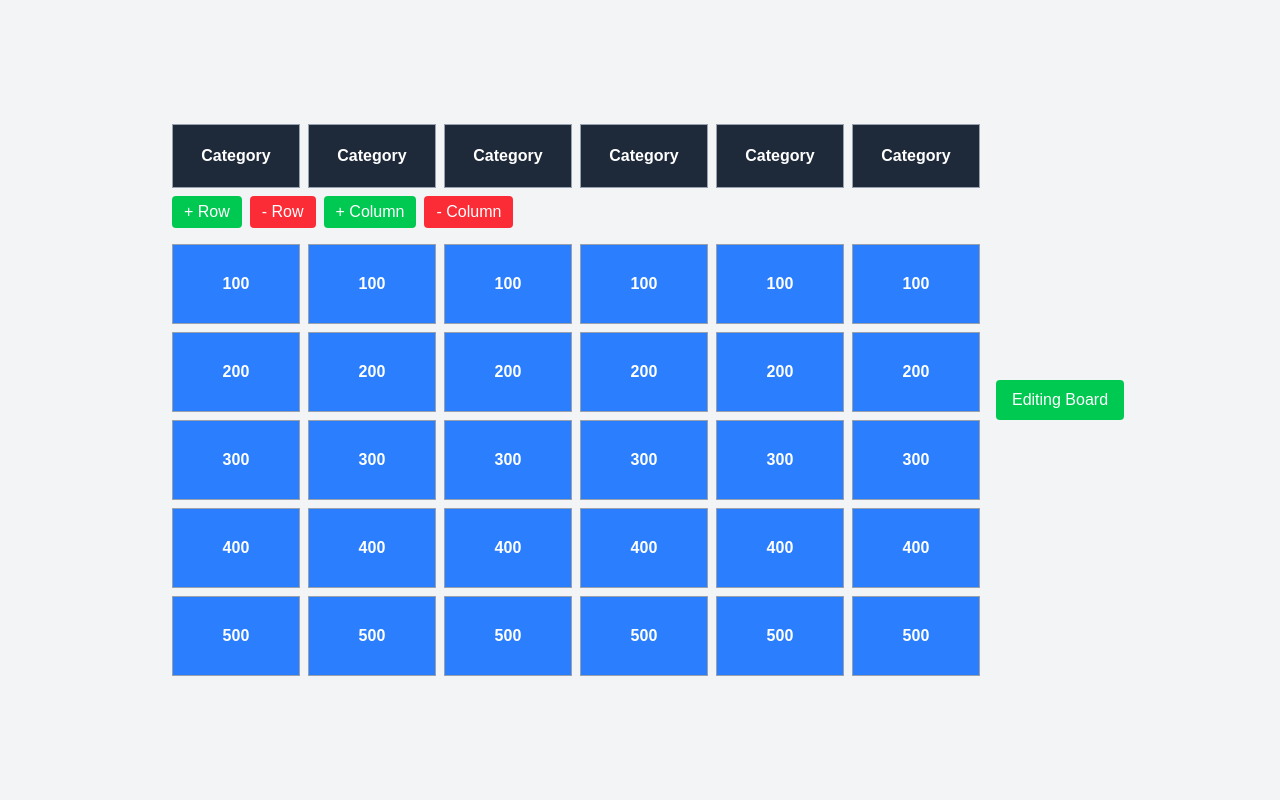
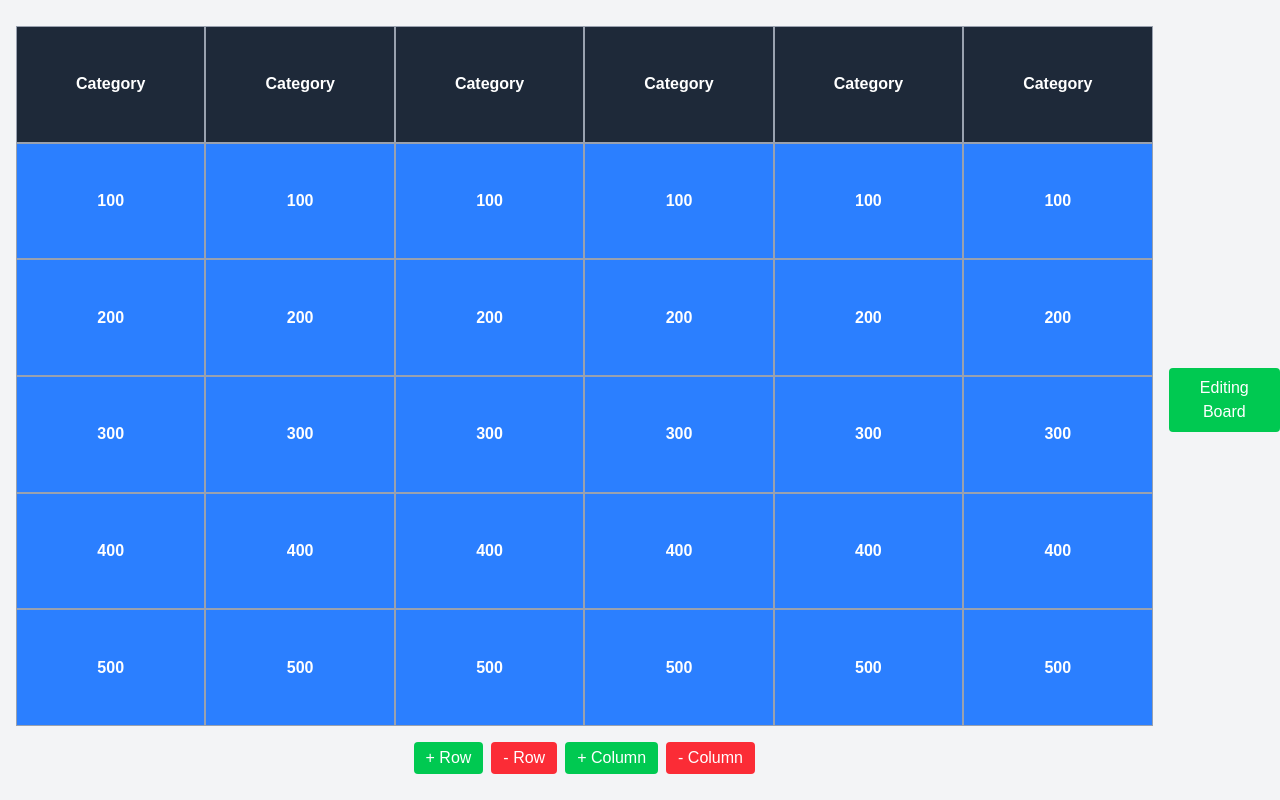
Before and after one commit to RyanLeungTsu/jeopardy, a Next.js app: page / in a window 1280 px wide. Both pictures are taken after a click on the button "Play Mode". Built offline with nearby package versions, Linux system fonts and the light colour scheme.

Commit message:
changed font sizes to be larger and stored them in a variable of DefaultFontSize. Added categories and made them editable. (need to make content wrap inside). Tweaked the editor ui to close on clicking outside of the ui.

```diff
--- a/src/components/EditorUI.tsx
+++ b/src/components/EditorUI.tsx
@@ -1,6 +1,6 @@
 "use client";
 import React, { useState } from "react";
-import { JeopardyCell, useBoardStore, Slide } from "../store/editorStore";
+import { JeopardyCell, useBoardStore, Slide, DefaultFontSize } from "../store/editorStore";
 import MediaUploader from "./MediaUploader";
 import SlideCanvas from "./SlideCanvas";
 
@@ -12,7 +12,16 @@ interface EditorUIProps {
 const EditorUI: React.FC<EditorUIProps> = ({ cell, close }) => {
   const updateCell = useBoardStore((state) => state.updateCell);
 
-  const [slides, setSlides] = useState<Slide[]>(cell.slides);
+const [slides, setSlides] = useState<Slide[]>(
+  cell.slides.map((slide) => ({
+    ...slide,
+    elements: slide.elements.map((el) => ({
+      ...el,
+      fontSize: el.fontSize ?? DefaultFontSize,
+      content: el.content ?? "",
+    })),
+  })),
+);
 
   const [mediaTarget, setMediaTarget] = useState<number | null>(null);
 
@@ -36,6 +45,7 @@ const EditorUI: React.FC<EditorUIProps> = ({ cell, close }) => {
             y: 20,
             width: 200,
             height: 200,
+            fontSize: DefaultFontSize,
           },
         ],
       },
@@ -90,13 +100,22 @@ const EditorUI: React.FC<EditorUIProps> = ({ cell, close }) => {
   };
 
   const save = () => {
-    updateCell({ ...cell, slides });
+  updateCell({
+    ...cell,
+    slides: slides.map(slide => ({
+      ...slide,
+      elements: slide.elements.map(el => ({
+        ...el,
+        fontSize: el.fontSize ?? DefaultFontSize,
+      })),
+    })),
+  });
   close();
 };
 
   return (
-    <div className="fixed inset-0 bg-black bg-opacity-50 flex items-center justify-center z-50">
-      <div className="bg-white p-4 rounded w-[90vw] h-[85vh] max-w-[1400px] overflow-y-auto">
+    <div className="fixed inset-0 bg-black bg-opacity-50 flex items-center justify-center z-50" onClick={close}>
+      <div className="bg-white p-4 rounded w-[90vw] h-[85vh] max-w-[60vw] overflow-y-auto" onClick={(e) => e.stopPropagation()}>
         <h2 className="font-bold mb-2 text-black">
           Edit Cell ({cell.row + 1},{cell.col + 1})
         </h2>
@@ -115,7 +134,7 @@ const EditorUI: React.FC<EditorUIProps> = ({ cell, close }) => {
                 </button>
               )}
             </div>
-
+            <div className="h-[45vh]">
               <SlideCanvas
                 slide={slide}
                 update={(newSlide) => {
@@ -123,8 +142,10 @@ const EditorUI: React.FC<EditorUIProps> = ({ cell, close }) => {
                   updated[index] = newSlide;
                   setSlides(updated);
                 }}
+                className="w-full aspect-video border bg-gray-100 mx-auto"
                 onRemoveMedia={(elementId) => RemoveMedia(index, elementId)}
               />
+            </div>
             {/* <textarea
               value={slide.content}
               onChange={(e) => updateSlideContent(index, e.target.value)}
--- a/src/components/JeopardyCell.tsx
+++ b/src/components/JeopardyCell.tsx
@@ -14,6 +14,7 @@ const Cell: React.FC<CellProps> = ({ cell }) => {
       onClick={() => selectCell(cell)}
       className="flex items-center justify-center border border-gray-400 cursor-pointer bg-blue-500 text-white font-bold h-20 w-32 hover:bg-blue-600 transition"
     >
+
       {cell.points}
     </div>
   );
--- a/src/components/JeopardyGrid.tsx
+++ b/src/components/JeopardyGrid.tsx
@@ -7,12 +7,16 @@ import QuestionSlide from "./QuestionSlide";
 const BoardGrid: React.FC = () => {
   const {
     cells,
-    categories,
     selectedCell,
     selectCell,
     usedCells,
     markCellUsed,
+
+    categories,
     editMode,
+
+    rows,
+    columns,
     addRow,
     addColumn,
     removeRow,
@@ -20,93 +24,90 @@ const BoardGrid: React.FC = () => {
   } = useBoardStore();
 
 return (
-    <div className="p-4">
-      {/* Categories */}
+  <div className="p-4 flex flex-col items-center">
+    {/* Board wrapper */}
+    <div className="relative w-full max-w-[1400px] h-[700px]">
       <div
-        className="grid gap-2 mb-2"
+        className="grid w-full h-full"
         style={{
-          gridTemplateColumns: `repeat(${categories.length}, minmax(0, 1fr))`,
+          gridTemplateRows: `repeat(${rows + 1}, 1fr)`,
+          gridTemplateColumns: `repeat(${columns}, 1fr)`,
         }}
       >
+        {/* Categories */}
         {categories.map((cat, i) => (
           <div
-            key={i}
-            className="flex items-center justify-center border border-gray-400 bg-gray-800 text-white font-bold h-16"
+            key={`cat-${i}`}
+            className="border border-gray-400 bg-gray-800 text-white font-bold flex items-center justify-center px-1 text-center break-words"
+            style={{ gridRow: 1, gridColumn: i + 1 }}
           >
-            {cat}
+            <input
+              type="text"
+              value={cat}
+              onChange={(e) => {
+                const newCategories = [...categories];
+                newCategories[i] = e.target.value;
+                useBoardStore.getState().setCategories(newCategories);
+              }}
+              className="w-full h-full bg-gray-800 text-white text-center font-bold border-none outline-none"
+              readOnly={!editMode}
+            />
           </div>
         ))}
-      </div>
-      {/* Adding and removing rows/columns */}
-      {editMode && (
-        <div className="flex gap-2 mb-4">
-          <button
-            onClick={addRow}
-            className="px-3 py-1 bg-green-500 text-white rounded"
-          >
-            + Row
-          </button>
-
-          <button
-            onClick={removeRow}
-            className="px-3 py-1 bg-red-500 text-white rounded"
-          >
-            - Row
-          </button>
-
-          <button
-            onClick={addColumn}
-            className="px-3 py-1 bg-green-500 text-white rounded"
-          >
-            + Column
-          </button>
-
-          <button
-            onClick={removeColumn}
-            className="px-3 py-1 bg-red-500 text-white rounded"
-          >
-            - Column
-          </button>
-        </div>
-      )}
 
         {/* Cells */}
-      <div
-        className="grid gap-2"
-        style={{
-          gridTemplateColumns: `repeat(${categories.length}, minmax(0, 1fr))`,
-        }}
-      >
         {cells.map((cell) => {
           const isUsed = usedCells[`${cell.row}-${cell.col}`];
-
           return (
             <div
-              key={`${cell.row}-${cell.col}`}
+              key={`cell-${cell.row}-${cell.col}`}
               onClick={() => {
                 selectCell(cell);
-                if (!editMode) {
-                  markCellUsed(cell);
-                }
+                if (!editMode) markCellUsed(cell);
               }}
-              className={`flex items-center justify-center border border-gray-400 font-bold h-20 w-32 transition
-        ${isUsed ? "bg-gray-400 text-gray-700" : "bg-blue-500 text-white hover:bg-blue-600 cursor-pointer"}`}
+              className={`border border-gray-400 font-bold flex items-center justify-center cursor-pointer text-center px-1 break-words transition
+                ${isUsed ? "bg-gray-400 text-gray-700" : "bg-blue-500 text-white hover:bg-blue-600"}`}
+              style={{
+                gridRow: cell.row + 2,
+                gridColumn: cell.col + 1,
+              }}
             >
               {cell.points}
             </div>
           );
         })}
       </div>
+    </div>
+
+    {/* Row/Column */}
+    {editMode && (
+      <div className="flex gap-2 mt-4">
+        <button onClick={addRow} className="px-3 py-1 bg-green-500 text-white rounded">
+          + Row
+        </button>
+        <button onClick={removeRow} className="px-3 py-1 bg-red-500 text-white rounded">
+          - Row
+        </button>
+        <button onClick={addColumn} className="px-3 py-1 bg-green-500 text-white rounded">
+          + Column
+        </button>
+        <button onClick={removeColumn} className="px-3 py-1 bg-red-500 text-white rounded">
+          - Column
+        </button>
+      </div>
+    )}
 
     {/* Modals */}
-      {selectedCell &&
-        (editMode ? (
+    {selectedCell && editMode && (
       <EditorUI cell={selectedCell} close={() => selectCell(null)} />
-        ) : (
+    )}
+    {selectedCell && !editMode && (
       <QuestionSlide cell={selectedCell} close={() => selectCell(null)} />
-        ))}
+    )}
   </div>
 );
+
+
 };
 
 export default BoardGrid;
--- a/src/components/QuestionSlide.tsx
+++ b/src/components/QuestionSlide.tsx
@@ -1,6 +1,6 @@
 "use client";
 import React, { useState } from "react";
-import { JeopardyCell, Slide } from "../store/editorStore";
+import { JeopardyCell, Slide, DefaultFontSize } from "../store/editorStore";
 
 interface QuestionSlideProps {
   cell: JeopardyCell;
@@ -36,7 +36,10 @@ const QuestionSlide: React.FC<QuestionSlideProps> = ({ cell, close }) => {
               return (
                 <div
                   key={el.id}
-                  style={style}
+                  style={{
+                    ...style,
+                    fontSize: el.fontSize || DefaultFontSize,
+                  }}
                   className="text-black whitespace-pre-wrap"
                 >
                   {el.content}
--- a/src/store/editorStore.ts
+++ b/src/store/editorStore.ts
@@ -1,11 +1,14 @@
 import { create } from "zustand";
 
 export type ElementKind = "text" | "image" | "audio" | "video";
+export const DefaultFontSize = 40;
 
 export interface SlideElement {
   id: string;
   kind: ElementKind;
   content: string;
+
+  fontSize?: number;
 
   x: number;
   y: number;
@@ -34,7 +37,10 @@ interface BoardState {
   removeRow: () => void;
   removeColumn: () => void;
 
+
   categories: string[];
+  setCategories: (cats: string[]) => void;
+
 
   cells: JeopardyCell[];
   selectedCell: JeopardyCell | null;
@@ -64,8 +70,9 @@ export const useBoardStore = create<BoardState>((set, get) => {
                 content: "",
                 x: 20,
                 y: 20,
-                width: 200,
-                height: 200,
+                width: 500,
+                height: 300,
+                fontSize: DefaultFontSize,
               },
             ],
           },
@@ -77,8 +84,9 @@ export const useBoardStore = create<BoardState>((set, get) => {
                 content: "",
                 x: 20,
                 y: 20,
-                width: 200,
-                height: 200,
+                width: 500,
+                height: 300,
+                fontSize: DefaultFontSize,
               },
             ],
           },
@@ -94,6 +102,7 @@ export const useBoardStore = create<BoardState>((set, get) => {
     rows,
     columns,
     categories: Array(columns).fill("Category"),
+    setCategories: (cats: string[]) => set({ categories: cats }),
     cells,
 
     selectedCell: null,
@@ -208,7 +217,7 @@ export const useBoardStore = create<BoardState>((set, get) => {
       set({
         columns: columns + 1,
         cells: newCells,
-        categories: [...get().categories, "Category"],
+        categories: [...get().categories, ""],
       });
     },
 
```
Also changed, not shown: src/components/SlideCanvas.tsx (+53 -12 lines). Lines whose indentation alone changed are shown as unchanged.
